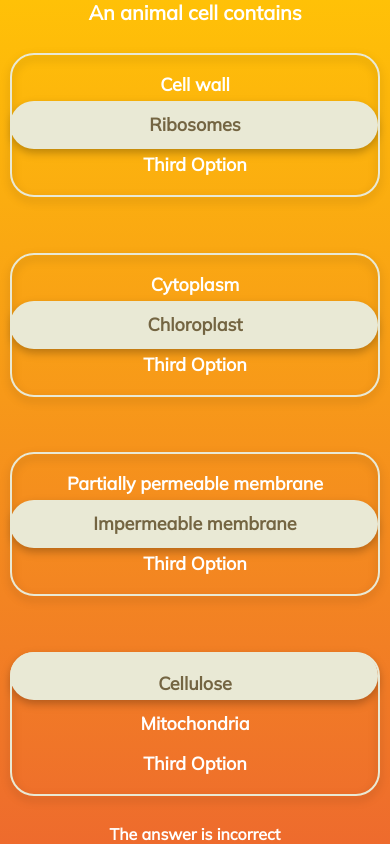
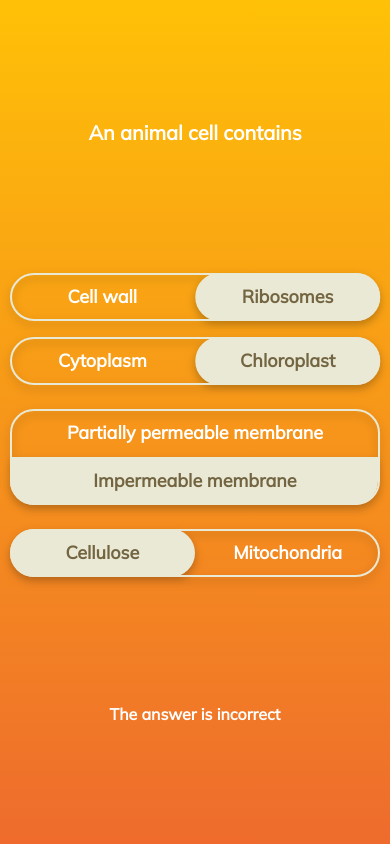
Before and after one commit to KlodianLula/quiz-toggles, a React (Create React App) app: page / in a window 390 px wide. Built offline with nearby package versions, Linux system fonts and the light colour scheme.

Commit message:
added custom hook useWindow for the responsive toggle width

```diff
--- a/src/components/quiz/AnswerToggle.tsx
+++ b/src/components/quiz/AnswerToggle.tsx
@@ -1,5 +1,9 @@
-import { useRef, useEffect, useState } from "react";
-import { useAppDispatch, useAppSelector } from "../../redux/store/configureStore";
+import { useRef, useEffect, useState, useCallback } from "react";
+import { useAppDispatch } from "../../redux/store/configureStore";
+import { selectAnswerOption } from "../../redux/quizSlice";
+import { getTextWidth, inMulish } from "../../util";
+import { Answer } from "../../models/Answer";
+import { useWindow } from "../../hooks/useWindow";
 import {
   ToggleWrapper,
   ToggleBackWrapper,
@@ -11,16 +15,13 @@ import {
   OptionText
 } from "../../styles/quiz"
 import "@fontsource/mulish";
-import useTextWidth from "../../hooks/lib/useTextWidth";
-import { incrementGridFraction, decrementGridFraction, selectAnswerOption } from "../../redux/quizSlice";
-import { checkOverlap } from "../../util";
-import { Answer } from "../../models/Answer";
 
 export interface AnswerProps {
   answer: Answer,
   answerIndex: number,
   totalCorrectAnswers: number,
-  totalToggleOptions: number
+  totalToggleOptions: number,
+  totalAnswers: number
 }
 
 export const AnswerToggle = (
@@ -28,46 +29,35 @@ export const AnswerToggle = (
     answerIndex,
     totalCorrectAnswers,
     totalToggleOptions,
+    totalAnswers,
   }: AnswerProps
 ) => {
   const dispatch = useAppDispatch();
-  const { gridFractions } = useAppSelector(state => state.quiz);
-
-  const inMulish = "27.8px times";
-  const optionsWidth = [
-    useTextWidth({ text: answer.toggleOptions[0], font: inMulish }),
-    useTextWidth({ text: answer.toggleOptions[1], font: inMulish })
-  ];
+  const { isOverlap, toggleWidth, calculateToggleWidth } = useWindow();
 
   const ref = useRef<any>();
-  const [toggleWidth, setToggleWidth] = useState(1000);
-  const [isOverlap, setIsOverlap] = useState(false);
-
-  const getToggleWidth = () => {
-    setToggleWidth(parseInt(window.getComputedStyle(ref.current)
-      .getPropertyValue("width")
-      .split(".")[0]));
-
-    const isOverlaping: boolean = checkOverlap(toggleWidth, optionsWidth, totalToggleOptions);
-
-    if (isOverlaping) {
-      setIsOverlap(isOverlaping);
-      dispatch(incrementGridFraction({ answerIndex, totalToggleOptions }));
-    }
-
-    if (!isOverlaping && gridFractions[answerIndex] > 1) {
-      setIsOverlap(isOverlaping);
-      dispatch(decrementGridFraction({ answerIndex }));
-    }
-  }
+  const [refWidth, setRefWidth] = useState("");
+  const [optionsWidths, setOptionsWidths] = useState<number[]>([]);
 
   useEffect(() => {
-    getToggleWidth(); // on load,
+    const tempArray = answer.toggleOptions.map(option => {
+      return getTextWidth(option, inMulish);
+    });
+    setOptionsWidths(tempArray);
+  }, []); // only on first load!
+
+  const getToggleWidth = useCallback(() => {
+    setRefWidth(window.getComputedStyle(ref.current).getPropertyValue("width"));
+
+    calculateToggleWidth(refWidth, optionsWidths, totalToggleOptions, answerIndex);
+  }, [refWidth, toggleWidth]);
+
+  useEffect(() => {
+    getToggleWidth();
 
     window.addEventListener('resize', getToggleWidth);
     return () => window.removeEventListener('resize', getToggleWidth);
-    // eslint-disable-next-line react-hooks/exhaustive-deps
-  }, [toggleWidth, setToggleWidth]); // dependency is handled by the event listener.
+  }, [answer, getToggleWidth]);
 
   return (
     <ToggleWrapper>
@@ -97,7 +87,7 @@ export const AnswerToggle = (
               key={parseInt(answerIndex.toString() + optionIndex.toString())}
             >
               <OptionText
-                disabled={totalCorrectAnswers > 3} // here not hard coded!
+                disabled={totalCorrectAnswers === totalAnswers}
                 onClick={() => dispatch(selectAnswerOption({ answerIndex, optionIndex }))}
                 optionIndex={optionIndex}
                 selectedIndex={answer.selectedIndex}
--- a/src/components/quiz/Quiz.tsx
+++ b/src/components/quiz/Quiz.tsx
@@ -43,6 +43,7 @@ export const Quiz = () => {
             answerIndex={answerIndex}
             totalCorrectAnswers={totalCorrectAnswers}
             totalToggleOptions={answer.toggleOptions.length}
+            totalAnswers={quiz.answers.length}
           />)}
       </AnswersWrapper>
 
--- a/src/hooks/useAnswer.ts
+++ b/src/hooks/useAnswer.ts
@@ -1,11 +1,12 @@
 import { useState } from "react";
-import { mockData_3_Options } from "../data/mock";
 import { Quiz } from "../models/Quiz";
+import { useAppSelector } from "../redux/store/configureStore";
 import { sumCorrectAnswers } from "../util";
 
-const initialCorrectAnswers = sumCorrectAnswers(mockData_3_Options.answers);
+export const useAnswer = () => {
+  const { quiz } = useAppSelector(state => state.quiz);
+  const initialCorrectAnswers = sumCorrectAnswers(quiz.answers);
 
-export const useAnswer = () => {
   const [totalCorrectAnswers, setTotalCorrectAnswers ] = useState(initialCorrectAnswers);
 
   const updateTotalCorrectAnswers = (quiz: Quiz) => {
--- a/src/hooks/useQuiz.ts
+++ b/src/hooks/useQuiz.ts
@@ -1,8 +1,10 @@
 import { useState } from "react";
-import { mockData_3_Options } from "../data/mock";
+import { useAppSelector } from "../redux/store/configureStore";
 import { Answer } from "../models/Answer";
 
-export const useQuiz = (initialValue = mockData_3_Options) => {
+export const useQuiz = () => {
+  const { quiz: initialValue } = useAppSelector(state => state.quiz);
+
   const [quiz, setQuiz] = useState(initialValue);
 
   const solveQuiz = (answerIndex: number, optionIndex: number, answer: Answer) => {
--- /dev/null
+++ b/src/hooks/useWindow.ts
@@ -0,0 +1,36 @@
+import { useState } from "react";
+import { incrementGridFraction, decrementGridFraction } from "../redux/quizSlice";
+import { useAppDispatch, useAppSelector } from "../redux/store/configureStore";
+import { checkOverlap } from "../util";
+
+export const useWindow = () => {
+  const dispatch = useAppDispatch();
+  const { gridFractions } = useAppSelector(state => state.quiz);
+  const [toggleWidth, setToggleWidth] = useState(1000);
+  const [isOverlap, setIsOverlap] = useState(false);
+
+  const calculateToggleWidth = (
+    refWidth: string,
+    optionsWidths: number[],
+    totalToggleOptions: number,
+    answerIndex: number
+  ) => {
+    setToggleWidth(parseInt(refWidth.split(".")[0]));
+
+    const isOverlaping: boolean = checkOverlap(
+      toggleWidth, optionsWidths, totalToggleOptions
+    );
+
+    if (isOverlaping) {
+      setIsOverlap(isOverlaping);
+      dispatch(incrementGridFraction({ answerIndex, totalToggleOptions }));
+    }
+
+    if (!isOverlaping && gridFractions[answerIndex] > 1) {
+      setIsOverlap(isOverlaping);
+      dispatch(decrementGridFraction({ answerIndex }));
+    }
+  }
+
+  return { isOverlap, toggleWidth, calculateToggleWidth };
+};
--- a/src/redux/quizSlice.ts
+++ b/src/redux/quizSlice.ts
@@ -1,5 +1,5 @@
 import { createSlice } from "@reduxjs/toolkit"
-import { mockData_3_Options } from "../data/mock";
+import { mockData_2_Options, mockData_3_Options } from "../data/mock";
 import { Quiz } from "../models/Quiz"
 
 export interface QuizState {
@@ -7,7 +7,7 @@ export interface QuizState {
     gridFractions: number[]
 }
 
-const quizInitialValue: Quiz = mockData_3_Options;
+const quizInitialValue: Quiz = mockData_2_Options; // for answers with 3 options use -->  mockData_3_Options;
 const gridInitialFractions: number[] = Array(quizInitialValue.answers.length).fill(1);
 
 const initialState: QuizState = {
--- a/src/styles/quiz/index.ts
+++ b/src/styles/quiz/index.ts
@@ -157,25 +157,6 @@ export const ToggleBackSlider = styled.button<{
         ? "calc(100% + 2px)"
         : "calc(50% + 2px)"};
 
-  /* width: ${({ isOverlap, totalToggleOptions }) =>
-    (totalToggleOptions > 2)
-      ? isOverlap
-        ? "calc(33.33% + 2px)"
-        : "calc(100% + 2px)"
-      : isOverlap
-        ? "calc(100% + 2px)"
-        : "calc(50% + 2px)"}; */
-
-  /* transform: ${({ isOverlap, selectedIndex, totalToggleOptions }) =>
-    (totalToggleOptions > 2)
-      ? isOverlap
-        ? translateY_ThreeOptions[selectedIndex]
-        : translateX_ThreeOptions[selectedIndex]
-      : isOverlap
-        ? translateY_TwoOptions[selectedIndex]
-        : translateX_TwoOptions[selectedIndex]
-  }; */
-
   transform: ${({ isOverlap, selectedIndex, totalToggleOptions }) =>
     (totalToggleOptions > 2)
       ? isOverlap
@@ -186,69 +167,32 @@ export const ToggleBackSlider = styled.button<{
         : translateX_TwoOptions[selectedIndex]
   };
 
-  border-radius: ${({ isOverlap, selectedIndex }) =>
-    isOverlap
-      ? (!selectedIndex
-        ? "40px 40px 40px 40px"
-        : "40px 40px 40px 40px")
-      : (!selectedIndex
-        ? "40px"
-        : "40px")};
-
-  /* border-radius: ${({ isOverlap, selectedIndex, totalToggleOptions }) =>
+  border-radius: ${({ isOverlap, selectedIndex, totalToggleOptions }) =>
     (totalToggleOptions > 2)
       ? isOverlap
         ? (!selectedIndex
-          ? "24px 24px 0px 0px"
-          : "0px 0px 24px 24px")
-        : (!selectedIndex
           ? "24px"
           : "24px")
+        : (!selectedIndex
+          ? "40px"
+          : "40px")
       : isOverlap
         ? (!selectedIndex
           ? "24px 24px 0px 0px"
           : "0px 0px 24px 24px")
         : (!selectedIndex
-          ? "24px"
-          : "24px")
-  }; */
+          ? "40px"
+          : "40px")};
 
   @media (min-width: ${widthBreakpoints["md"]}em) {
     height: 80px;
-
-    /* width: ${({ isOverlap, totalToggleOptions }) =>
-    (totalToggleOptions > 2)
-      ? isOverlap
-        ? "calc(100% + 2px)"
-        : "calc(33.33% + 2px)"
-      : isOverlap
-        ? "calc(100% + 2px)"
-        : "calc(50% + 2px)"}; */
-
-  /* transform: ${({ isOverlap, selectedIndex, totalToggleOptions }) =>
-    (totalToggleOptions > 2)
-      ? isOverlap
-        ? translateY_ThreeOptions[selectedIndex]
-        : translateX_ThreeOptions[selectedIndex]
-      : isOverlap
-        ? translateY_TwoOptions[selectedIndex]
-        : translateX_TwoOptions[selectedIndex]
-  }; */
-
-  border-radius: ${({ isOverlap, selectedIndex }) =>
-    isOverlap
-      ? (!selectedIndex
-        ? "40px 40px 40px 40px"
-        : "40px 40px 40px 40px")
-      : (!selectedIndex
-        ? "40px"
-        : "40px")};
-
+    border-radius: 40px;
   };
 `;
 
 export const ToggleFrontWrapper = styled.div`
   position: absolute;
+
   z-index: 2;
   width: 95vw;
 
@@ -296,7 +240,7 @@ export const OptionText = styled.button<{
   font-style: normal;
   font-weight: 700;
   font-size: 18px;
-  line-height: 40px;
+  line-height: 48px;
   transition: all 0.2s ease-in-out;
   background-color: transparent;
   border: none;
--- a/src/util/index.ts
+++ b/src/util/index.ts
@@ -1,5 +1,7 @@
 import { Answer } from "../models/Answer";
 import { theme } from "../styles/theme";
+
+export const inMulish = "27.8px times";
 
 export const bgColors = [
   theme.zeroCorrect,
@@ -100,3 +102,15 @@ export const generateGridHeight = (responsiveGridFractions: number[]) => {
     return generatedGridHeight + (fraction * 80) + 20;
   }, 0);
 }
+
+export const getTextWidth = (currentText: string, font: string) => {
+  const fragment: DocumentFragment = document.createDocumentFragment();
+  const canvas: HTMLCanvasElement = document.createElement('canvas');
+  fragment.appendChild(canvas);
+
+  const context = canvas.getContext('2d') as CanvasRenderingContext2D;
+  context.font = font;
+
+  const metrics = context.measureText(currentText);
+  return metrics.width;
+};
```
Also changed, not shown: src/hooks/lib/useTextWidth.ts (deleted, +0 -55 lines).
